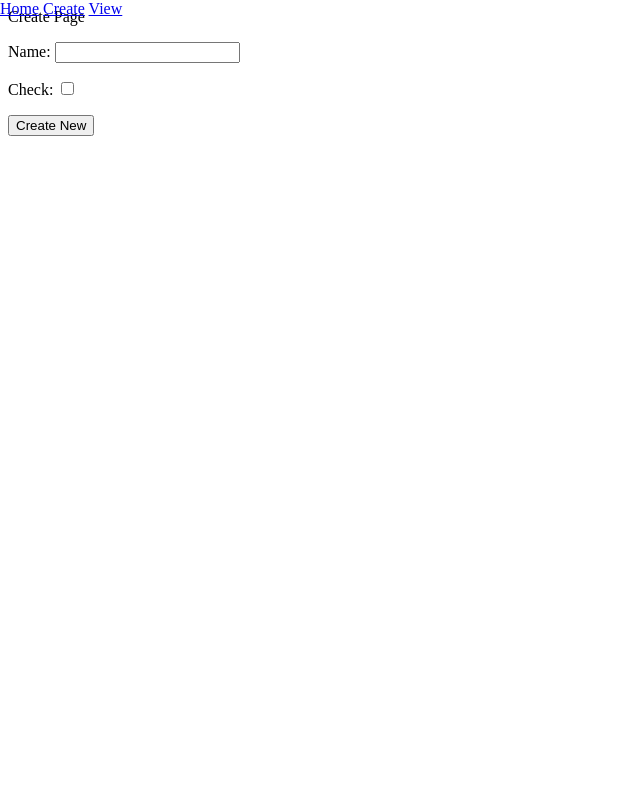
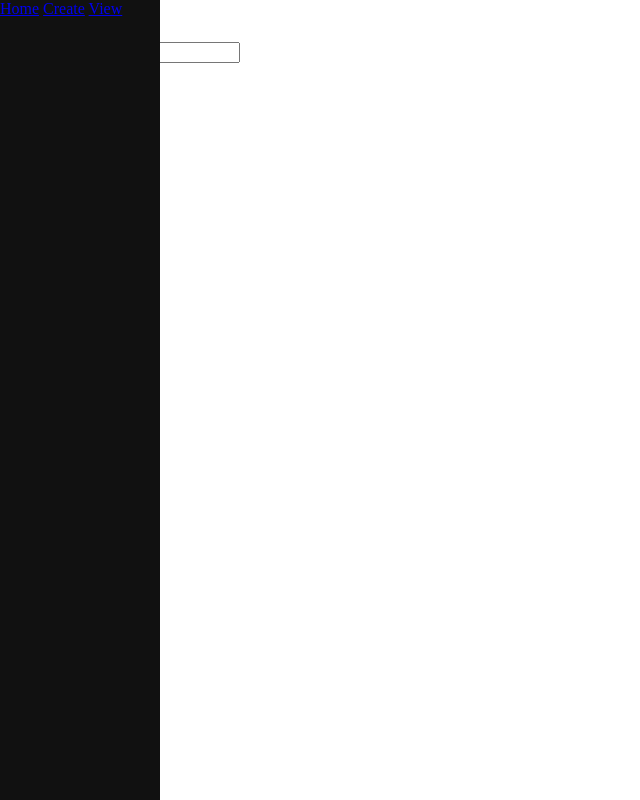
Before and after one commit to chenmichael2/django-tutorial, a Django app: page /create/ in a window 1280 px wide. Shown: the whole page, without its empty margins (0-640 px from the left). Run offline with Django 4.2, Linux system fonts and the light colour scheme.

Commit message:
adding color

```diff
--- a/main/templates/main/base.html
+++ b/main/templates/main/base.html
@@ -9,6 +9,8 @@
             z-index: 1;
             top: 0;
             left: 0;
+            background-color: #111;
+
         }
     </style>
     <title>{% block title %}Tim's Website{% endblock %}</title>
```
